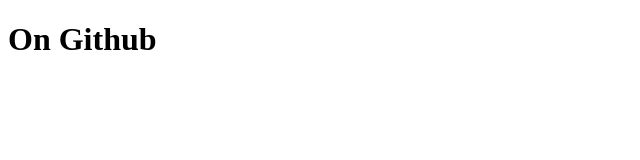
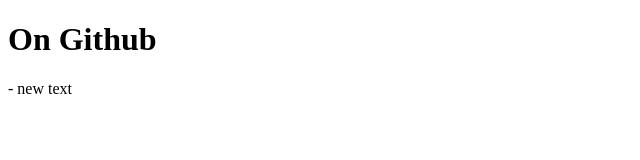
Before and after one commit to christiankrajna/algebra, a plain HTML site: page index.html in a window 1280 px wide. Shown: the full height of the page, 0-640 px from the left. Drawn offline with Linux system fonts and the light colour scheme.

Commit message:
update 01

```diff
--- a/index.html
+++ b/index.html
@@ -11,6 +11,7 @@
 <body>
 
     <h1>On Github</h1>
+    <p> - new text</p>
 
 </body>
 </html>
```
